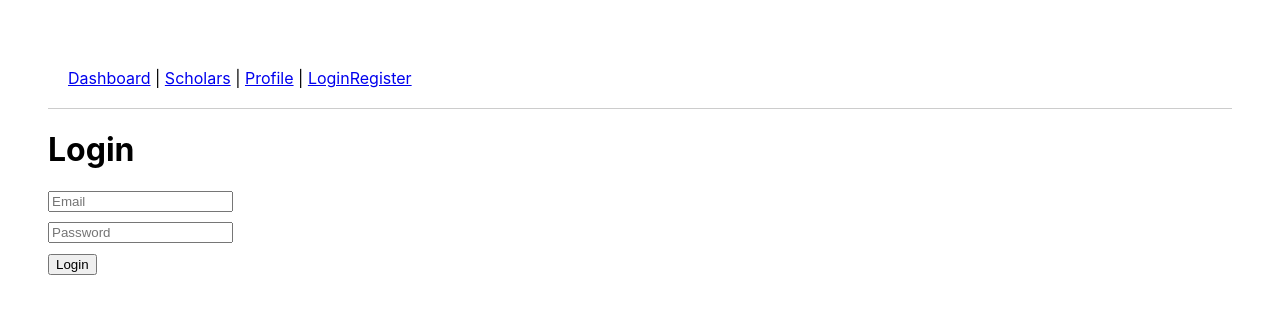
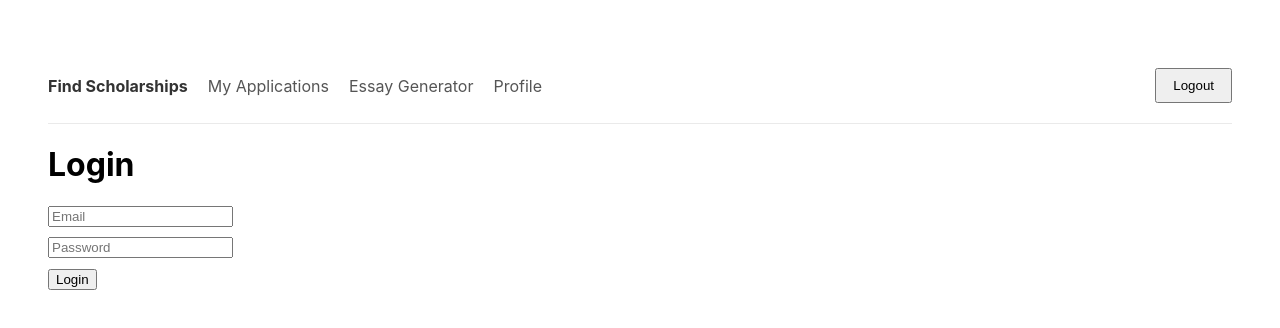
Before and after one commit to mustafaramadan4/scholarflow, a Next.js app in the folder frontend/: page /login in a window 1280 px wide. Shown: the top 328 px of the page. Built offline with nearby package versions, Linux system fonts and the light colour scheme.

Commit message:
Update Navbar.js

```diff
--- a/frontend/components/Navbar.js
+++ b/frontend/components/Navbar.js
@@ -1,13 +1,22 @@
 import Link from 'next/link';
+import { useRouter } from 'next/router';
 
 export default function Navbar() {
+  const router = useRouter();
+  const logout = () => {
+    localStorage.removeItem('scholarflow_token');
+    router.push('/login');
+  };
+
   return (
-    <nav style={{ padding: 20, borderBottom: '1px solid #ccc', marginBottom: 20 }}>
-      <Link href="/">Dashboard</Link> |{' '}
-      <Link href="/scholars">Scholars</Link> |{' '}
-      <Link href="/profile">Profile</Link> |{' '}
-      <Link href="/login">Login</Link>
-      <Link href="/register">Register</Link>
+    <nav style={{ padding: '20px 0', borderBottom: '1px solid #eaeaea', marginBottom: 20, display: 'flex', gap: 20, alignItems: 'center' }}>
+      <Link href="/scholarships" style={{ fontWeight: 'bold', textDecoration: 'none', color: '#333' }}>Find Scholarships</Link>
+      <Link href="/applications" style={{ textDecoration: 'none', color: '#555' }}>My Applications</Link>
+      <Link href="/essays" style={{ textDecoration: 'none', color: '#555' }}>Essay Generator</Link>
+      <Link href="/profile" style={{ textDecoration: 'none', color: '#555' }}>Profile</Link>
+      <div style={{ marginLeft: 'auto' }}>
+        <button onClick={logout} style={{ padding: '8px 16px', cursor: 'pointer' }}>Logout</button>
+      </div>
     </nav>
   );
 }
```
